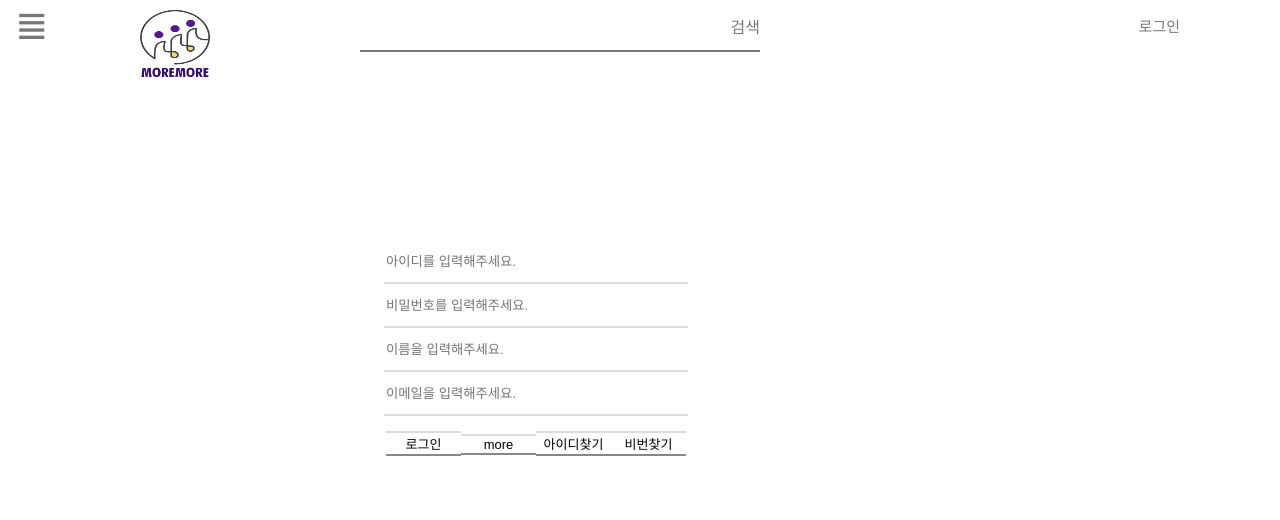
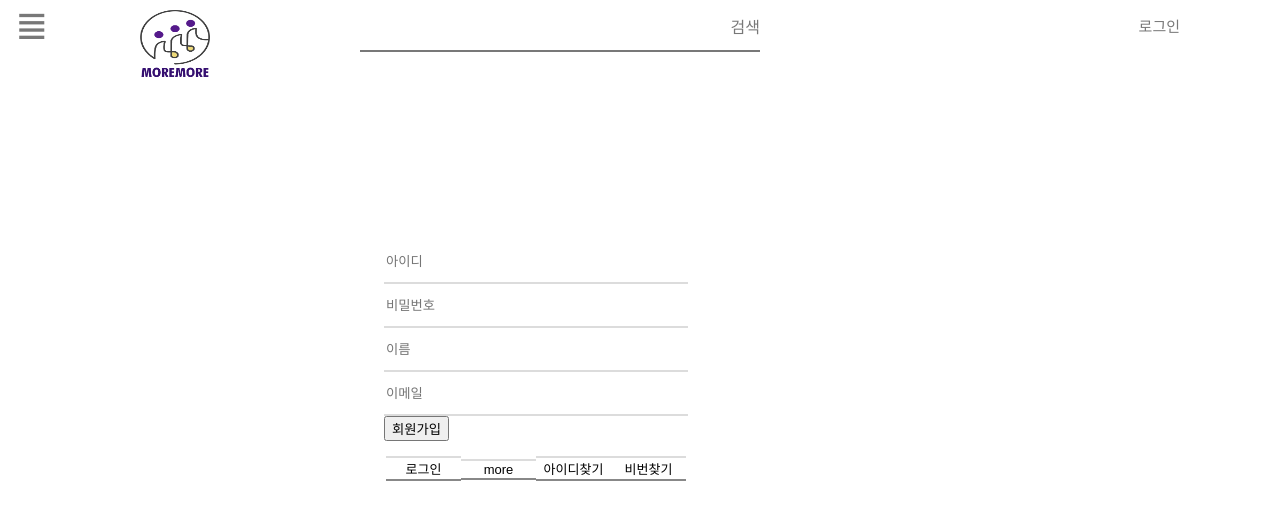
Before and after one commit to ParkTaeYonggg/React_basic, a React (Create React App) app: page /lo in a window 1280 px wide. Both pictures are taken after a click on the button "회원가입". Shown: the top 520 px of the page. Built offline with nearby package versions, Linux system fonts and the light colour scheme.

Commit message:
pr-react2

```diff
--- a/package.json
+++ b/package.json
@@ -6,6 +6,7 @@
     "@testing-library/jest-dom": "^5.15.1",
     "@testing-library/react": "^11.2.7",
     "@testing-library/user-event": "^12.8.3",
+    "axios": "^0.24.0",
     "react": "^17.0.2",
     "react-dom": "^17.0.2",
     "react-router": "^5.2.0",
--- /dev/null
+++ b/src/login/loginCommon/InputTag.jsx
@@ -0,0 +1,76 @@
+import React from "react";
+import EmptyInputChk from "./emptyInputChk";
+
+const Id = (props) => {
+    return (
+        <>
+        <input type="text"
+               name="id"
+               value={props.value}
+               onChange={props.onChange}
+               placeholder="아이디"
+               className="login_input"
+               ref={props.Ref}
+        /><br />
+        <EmptyInputChk value={props.value} type="아이디"/>
+        </>
+    );
+}
+const Pw = (props) => {
+    return (
+        <>
+            <input type="password"
+                    name="pw"
+                    value={props.value}
+                    onChange={props.onChange}
+                    placeholder="비밀번호"
+                    className="login_input"
+                    ref={props.Ref}
+            /><br />
+            <EmptyInputChk value={props.value} type="비밀번호"/>
+        </>
+    );
+}
+const Name = (props) => {
+    return (
+        <>
+            <input type="text"
+                    name="name"
+                    value={props.value}
+                    onChange={props.onChange}
+                    placeholder="이름"
+                    className="login_input"
+                    ref={props.Ref}
+            /><br />
+            <EmptyInputChk value={props.value} type="이름이"/>
+        </>
+    );
+}
+const Email = (props) => {
+    return (
+        <>
+            <input type="email"
+                    name="email"
+                    value={props.value}
+                    onChange={props.onChange}
+                    placeholder="이메일"
+                    className="login_input"
+                    ref={props.Ref}
+            /><br />
+            <EmptyInputChk value={props.value} type="이메일이"/>
+        </>
+    );
+}
+
+function InputTag (props) {
+    return (
+        <>
+            {props.type === "id" ? <Id value={props.value} onChange={props.onChange} Ref={props.Ref} /> : null}
+            {props.type === "pw" ? <Pw value={props.value} onChange={props.onChange} Ref={props.Ref} /> : null}
+            {props.type === "name" ? <Name value={props.value} onChange={props.onChange} Ref={props.Ref} /> : null}
+            {props.type === "email" ? <Email value={props.value} onChange={props.onChange} Ref={props.Ref} /> : null}
+        </>
+    );
+}
+
+export default InputTag;
--- /dev/null
+++ b/src/login/loginCommon/emptyInputChk.css
@@ -0,0 +1,16 @@
+.errorMessageForInput
+{
+    color: red;
+    font-size: 13px;
+
+}
+.errorMessageForInput2
+{
+    color: orange;
+    font-size: 13px;
+}
+.successMessageForInput
+{
+    color: blue;
+    font-size: 13px;
+}
--- /dev/null
+++ b/src/login/loginCommon/emptyInputChk.jsx
@@ -0,0 +1,20 @@
+import React from "react";
+import "./emptyInputChk.css";
+
+function EmptyInputChk (props) {
+    // const EmptyMessage = <div className="errorMessageForInput">입력!</div>;
+
+    const ErrorMessage = () => {
+        if (!/^(?=.*[a-zA-Z0-9]).{4,25}$/.test(props.value)) {
+            return <div className="errorMessageForInput2">4글자 이상 입력</div>;
+        }
+    return <div className="successMessageForInput">멋진 {props.type}네요!</div>;
+    }
+
+    return (
+        <>
+            {props.value.trim() === "" ?  null : <ErrorMessage />}
+        </>
+    );
+}
+export default EmptyInputChk;
--- a/src/login/loginModal.jsx
+++ b/src/login/loginModal.jsx
@@ -1,5 +1,6 @@
 import React, { Fragment } from "react";
 import "./loginModal.css";
+import InputTag from "./loginCommon/InputTag";
 
 class GoLogin extends React.Component {
     constructor (props) {
@@ -68,22 +69,8 @@ class GoLogin extends React.Component {
         return (
             <Fragment>
                 <form onSubmit={this.handleSubmit}>
-                    <input type="text"
-                           name="id"
-                           value={this.state.id}
-                           onChange={this.handleIdChk}
-                           placeholder="아이디"
-                           className="login_input"
-                           ref={this.TargetingId} /><br />
-
-                    <input type="password"
-                           name="pw"
-                           value={this.state.pw}
-                           onChange={this.handlePwChk}
-                           placeholder="비밀번호"
-                           className="login_input"
-                           ref={this.TargetingPw} /><br />
-
+                    <InputTag type="id" value={this.state.id} onChange={this.handleIdChk} Ref={this.TargetingId} />
+                    <InputTag type="pw" value={this.state.pw} onChange={this.handlePwChk} Ref={this.TargetingPw} />
                     <button onClick={this.LoginConfirm}>로그인</button>
                 </form>
             </Fragment>
--- a/src/login/signup.jsx
+++ b/src/login/signup.jsx
@@ -1,4 +1,6 @@
 import React from "react";
+import InputTag from "./loginCommon/InputTag";
+import axios from "axios";
 
 class SignupModal extends React.Component {
     constructor (props) {
@@ -10,14 +12,52 @@ class SignupModal extends React.Component {
             email: ""
         };
     }
+    inputRefId;
+    inputeRefPw;
+    inputRefName;
+    inputRefEmail;
+
+    TargetingId = (e) => {this.inputRefId = e;}
+    TargetingPw = (e) => {this.inputRefPw = e;}
+    TargetingName = (e) => {this.inputRefName = e;}
+    TargetingEmail = (e) => {this.inputRefEmail = e;}
+
+    handlerValues = (type,e) => {
+        this.setState({[type]:e.target.value});
+    }
+
+    handleSubmit = (e) => {
+        e.preventDefault();
+        this.state.id.trim() === "" ? alert("아이디를 입력해주세요.") :
+        this.state.pw.trim() === "" ? alert("비밀번호를 입력해주세요.") :
+        this.state.name.trim() === "" ? alert("이름을 입력해주세요.") :
+        this.state.email.trim() === "" ? alert("이메일을 입력해주세요.") : alert("가입을 축하드립니다.") // axios 자리
+    }
+
     render () {
         return (
             <>
                 <form onSubmit={this.handleSubmit}>
-                    <input type="text" name="id" value={this.state.id} onChange={(e) => this.setState({id:e.target.value})} placeholder="아이디를 입력해주세요." className="login_input" /><br />
-                    <input type="password" name="pw" value={this.state.pw} onChange={(e) => this.setState({pw: e.target.value})} placeholder="비밀번호를 입력해주세요." className="login_input" /><br />
-                    <input type="text" name="name" value={this.state.name} onChange={(e) => this.setState({name: e.target.value})} placeholder="이름을 입력해주세요." className="login_input" /><br />
-                    <input type="email" name="email" value={this.state.email} onChange={(e) => this.setState({email: e.target.value})} placeholder="이메일을 입력해주세요." className="login_input" />
+                    <InputTag type="id"
+                              value={this.state.id}
+                              onChange={(e) => this.handlerValues("id",e)}
+                              Ref={this.TargetingId} />
+
+                    <InputTag type="pw"
+                              value={this.state.pw}
+                              onChange={(e) => this.handlerValues("pw",e)}
+                              Ref={this.TargetingPw} />
+                    <InputTag type="name"
+                              value={this.state.name}
+                              onChange={(e) => this.handlerValues("name",e)}
+                              Ref={this.TargetingName} />
+
+                    <InputTag type="email"
+                              value={this.state.email}
+                              onChange={(e) => this.handlerValues("email",e)}
+                              Ref={this.TargetingEmail} />
+
+                    <button onClick={this.handleChkSubmit}>회원가입</button>
                 </form>
             </>
         );
```
Also changed, not shown: src/common/errorComponent.jsx (added, +19 -0 lines), 1 other file (tests, documents, lock files or other folders).
